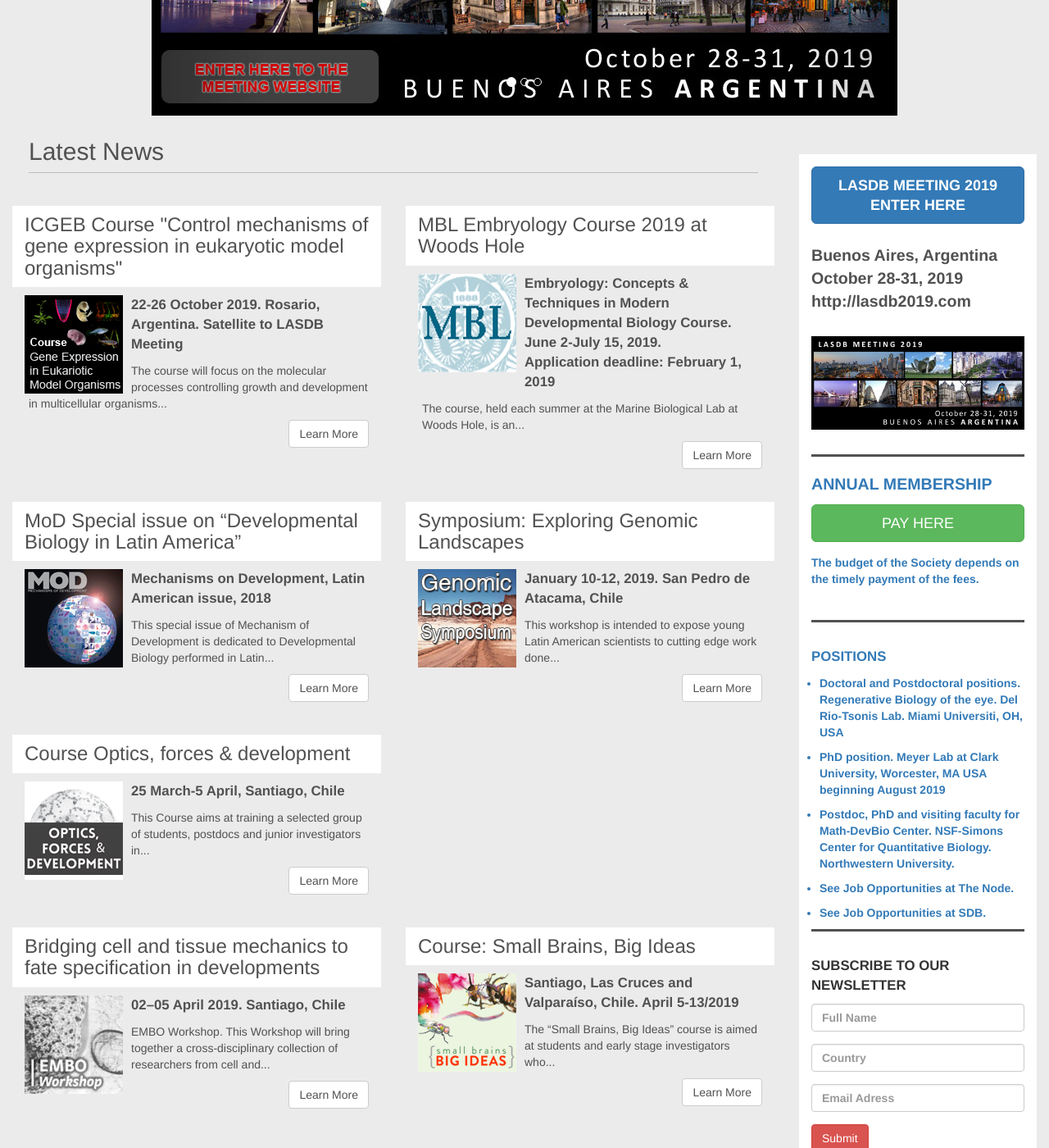
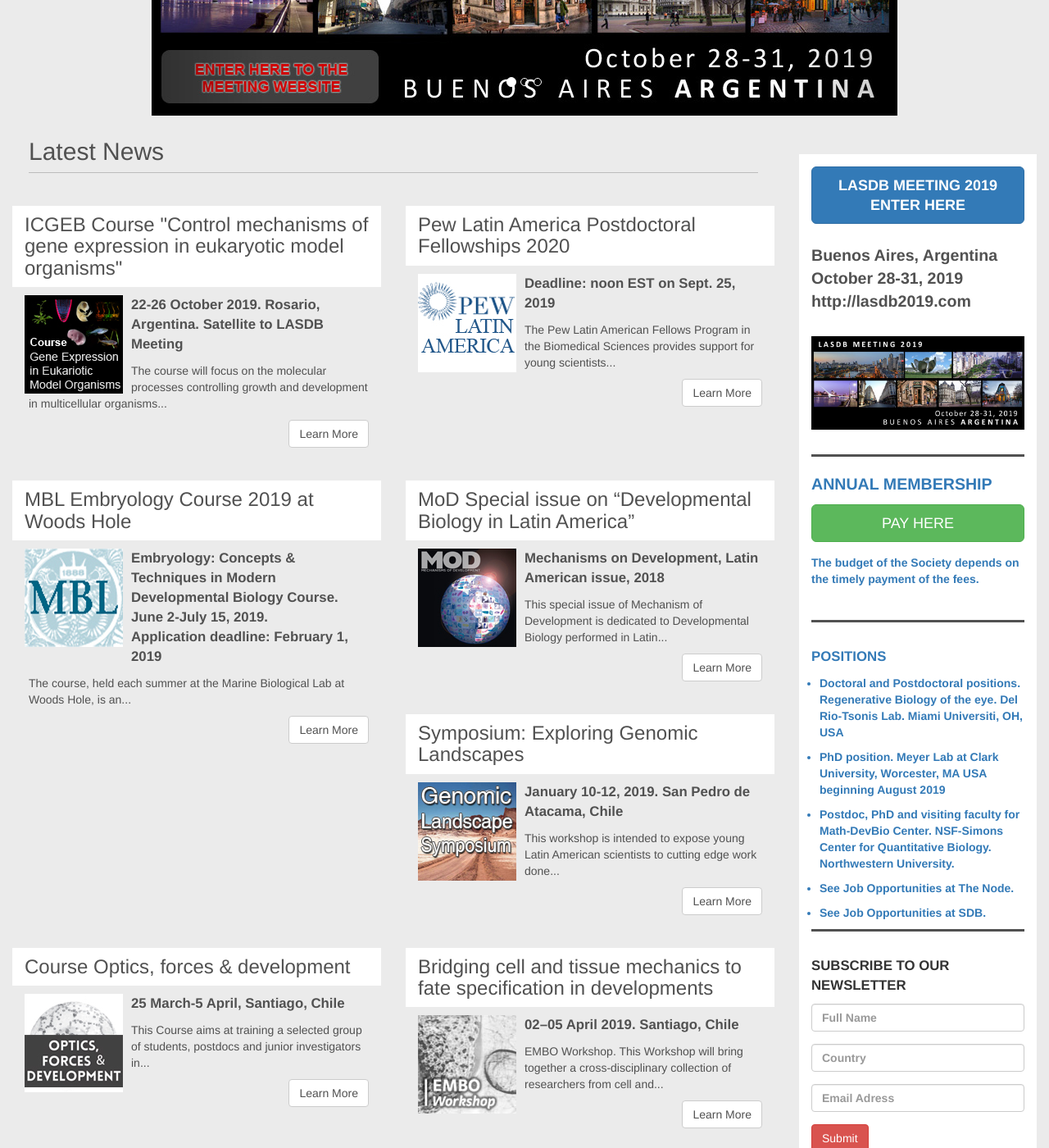
Before and after one commit to lasdb/lasdb.github.io, a Jekyll site: the page built from index.html, in a window 1280 px wide and 1400 px high, scrolled down 466 px. Shown: the whole window at 82% size. Built offline with Jekyll 4.4.1, drawn with Linux system fonts in a browser that asks for light colours; nearby versions of some CDN libraries.

Commit message:
Update 2000-01-01-news.markdown

```diff
--- a/_posts/2000-01-01-news.markdown
+++ b/_posts/2000-01-01-news.markdown
@@ -13,6 +13,14 @@
     imageSm: '../img/news/Rosario-2019-sm.jpg'
     imageBg: '../img/news/Rosario-2019-bg.jpg'
     URL: 'https://www.icgeb.org/courses/course-control-mechanisms-of-gene-expression-in-eukaryotic-model-organisms/'
+
+  - title: 'Pew Latin America Postdoctoral Fellowships 2020'
+    date: '18/4/10'
+    subtitle: 'Deadline: noon EST on Sept. 25, 2019'
+    body: 'The Pew Latin American Fellows Program in the Biomedical Sciences provides support for young scientists from Latin America to receive postdoctoral training in the United States. The program gives these individuals an opportunity to further their scientific knowledge by promoting exchange and collaboration between investigators in the United States and Latin America resulting in advances in research in Latin America. Applications must be submitted electronically by noon EST on Sept. 25, 2019.'
+    imageSm: 'img/news/pew-sm.jpg'
+    imageBg: '../img/news/pew2-bg.jpg'
+    URL: 'https://www.pewtrusts.org/en/projects/pew-latin-american-fellows'
 
   - title: 'MBL Embryology Course 2019 at Woods Hole'
     date: '26/12/18'
```
